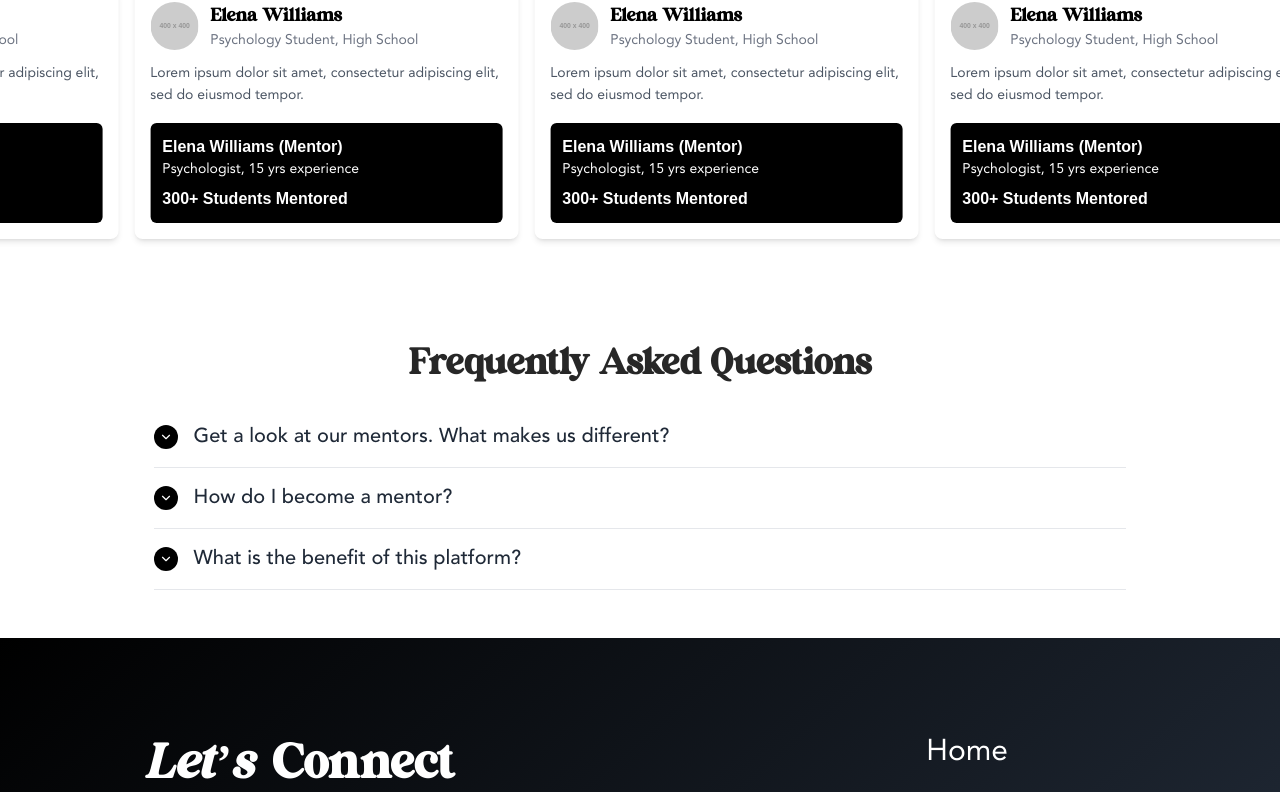
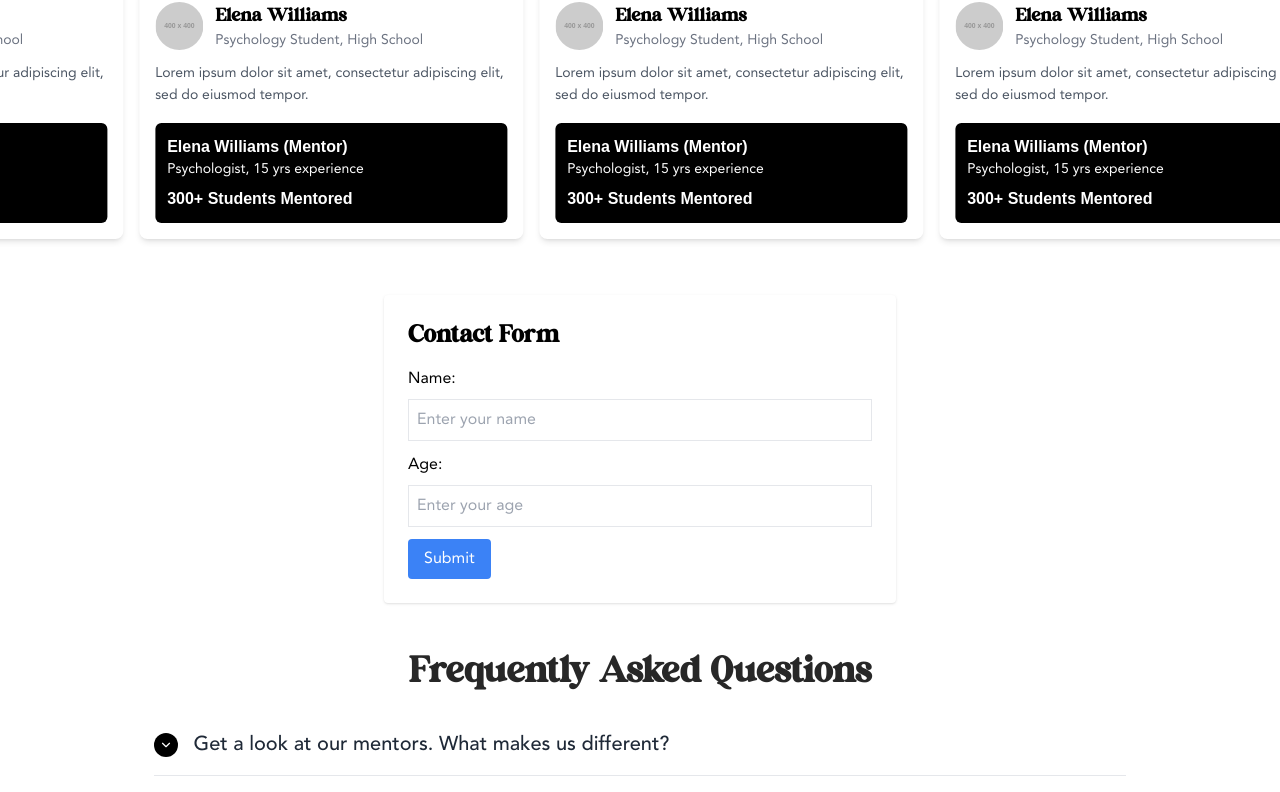
Before and after one commit to ZvityTeam/career-view-ui-dev, a React (Vite) app: page /mentor in a window 1280 px wide. Shown: the part 3051-3843 px from the top of the page. Built offline with nearby package versions, Linux system fonts and the light colour scheme; a web font is replaced by a local one.

Commit message:
Add POC of contact form, to submit data to google forms.

```diff
--- /dev/null
+++ b/src/components/contact-form/index.tsx
@@ -0,0 +1,96 @@
+import React, { useState } from 'react';
+
+export const ContactForm = () => {
+  // ✅ Form State
+  const [formData, setFormData] = useState({
+    name: '',
+    age: '',
+  });
+  const [isSubmitting, setIsSubmitting] = useState(false);
+  const [isSubmitted, setIsSubmitted] = useState(false);
+
+  // ✅ Google Form Details
+  const GOOGLE_FORM_ACTION_URL =
+    'https://docs.google.com/forms/d/e/[GOOGLE_FORM_ID]/formResponse';
+  const GOOGLE_FORM_FIELDS = {
+    name: 'entry.368036041', // Replace with actual field ID
+    age: 'entry.13949470', // Replace with actual field ID
+  };
+
+  // ✅ Handle Input Change
+  const handleChange = (e: React.ChangeEvent<HTMLInputElement>) => {
+    setFormData({ ...formData, [e.target.name]: e.target.value });
+  };
+
+  // ✅ Handle Form Submission
+  const handleSubmit = async (e: React.FormEvent) => {
+    e.preventDefault();
+    setIsSubmitting(true);
+
+    // ✅ Create form payload
+    const formPayload = new FormData();
+    formPayload.append(GOOGLE_FORM_FIELDS.name, formData.name);
+    formPayload.append(GOOGLE_FORM_FIELDS.age, formData.age);
+
+    try {
+      await fetch(GOOGLE_FORM_ACTION_URL, {
+        method: 'POST',
+        body: formPayload,
+        mode: 'no-cors', // Required for Google Forms
+      });
+
+      // ✅ Reset form and show success message
+      setIsSubmitted(true);
+      setTimeout(() => setIsSubmitted(false), 5000); // Hide success message after 5s
+      setFormData({ name: '', age: '' });
+    } catch (error) {
+      console.error('Error submitting form:', error);
+    } finally {
+      setIsSubmitting(false);
+    }
+  };
+
+  return (
+    <div className='mx-auto max-w-lg rounded bg-white p-6 shadow'>
+      <h2 className='mb-4 text-2xl font-bold'>Contact Form</h2>
+
+      {isSubmitted && (
+        <p className='mb-4 text-green-500'>✅ Form submitted successfully!</p>
+      )}
+
+      <form onSubmit={handleSubmit}>
+        <label className='mb-2 block'>Name:</label>
+        <input
+          type='text'
+          name='name'
+          value={formData.name}
+          onChange={handleChange}
+          placeholder='Enter your name'
+          required
+          className='mb-3 w-full border p-2'
+        />
+
+        <label className='mb-2 block'>Age:</label>
+        <input
+          type='number'
+          name='age'
+          value={formData.age}
+          onChange={handleChange}
+          placeholder='Enter your age'
+          required
+          className='mb-3 w-full border p-2'
+        />
+
+        <button
+          type='submit'
+          className={`rounded bg-blue-500 px-4 py-2 text-white ${
+            isSubmitting ? 'cursor-not-allowed opacity-50' : ''
+          }`}
+          disabled={isSubmitting}
+        >
+          {isSubmitting ? 'Submitting...' : 'Submit'}
+        </button>
+      </form>
+    </div>
+  );
+};
--- a/src/pages/mentor/Mentor.tsx
+++ b/src/pages/mentor/Mentor.tsx
@@ -1,6 +1,7 @@
 import { MentorsList } from '../../components/mentors-list';
 import { Testimonials } from '../../components/testimonials/Testimonials.tsx';
 import { FaqSection } from '../../components/faqsection/FaqSection.tsx';
+import { ContactForm } from '../../components/contact-form';
 
 export const Mentor = () => {
   return (
@@ -8,6 +9,7 @@ export const Mentor = () => {
       <div className={'min-h-screen bg-slate-950'} />
       <MentorsList />
       <Testimonials />
+      <ContactForm />
       <FaqSection />
     </main>
   );
```
